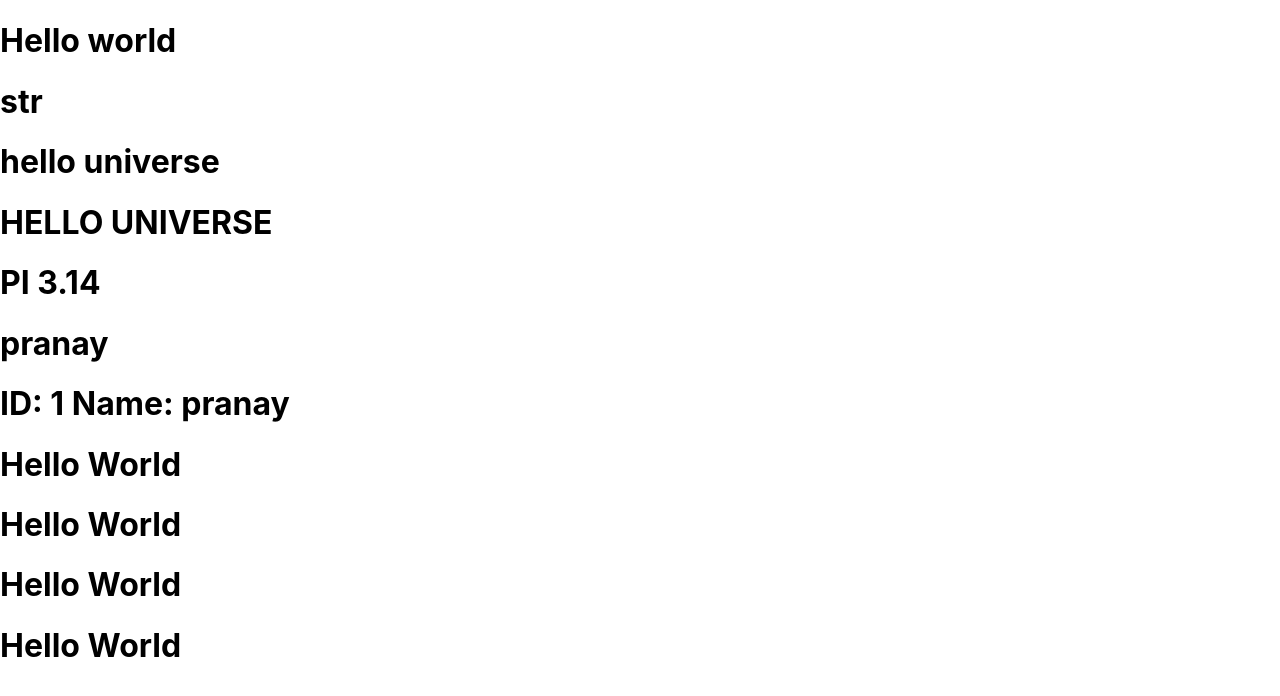
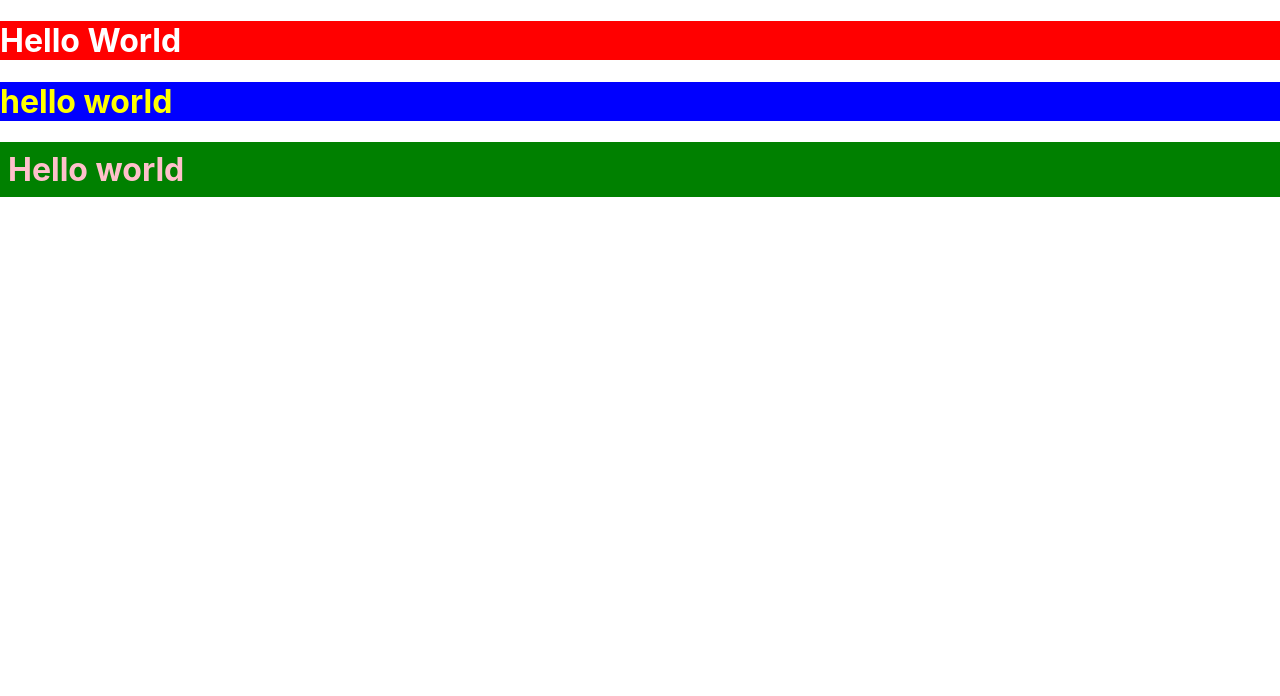
Before and after one commit to pranay2097/second-react-app, a React (Create React App) app: page / in a window 1280 px wide. Shown: the top 696 px of the page. Built offline with nearby package versions, Linux system fonts and the light colour scheme.

Commit message:
inline styling

```diff
--- a/src/App.js
+++ b/src/App.js
@@ -1,30 +1,24 @@
-//using object literal
-function App(){
-  let id = "id1";
-  let str = `hello universe`;
-  let pi = 3.14;
-  let active = true;
-  let user = { id: 1, name: "pranay"};
+//HTML+JS=JSx
+//putting the brain in html
+//Styling :: color
+//
+function App() {
+  //object literal
+  let style = {background: "red", color: "white"};
+  return (
+    <>
+      <h1 style={style}>Hello World</h1>
+      {/**first curly brace represent js expression */}
+      {/**second curly brace, its object literal */}
+      <h1 style={{background: "blue", color: "yellow"}}>hello world</h1>
 
-  //JSX :: user interface
-    return (
-      <>
-      <h1 id="id1">Hello world</h1>
-      <h1>str</h1>
-      <h1 id={id}>{str}</h1>
-      <h1>{str.toUpperCase()}</h1>
-      <h1>PI {pi} </h1>
-      <h1>{user.name}</h1>
-      <h1>ID: {user.id}  Name: {user.name}</h1>
+      {/**observation */}
+      {/**style attributes becomes camelcase in nature */}
+      {/**values are writing in double quotes */}
+      {/**multiple properties are separated by comma */}
+      <h1 style={{ backgroundColor: "green", color: "pink", padding: "8px"}}>Hello world</h1>
+    </>
+  );
+}
 
-      {/** use cases */}
-      <h1 id="id1">Hello World</h1>
-      <h1 id={"id1"}>Hello World</h1>
-      <h1 id={`id1`}>Hello World</h1>
-      <h1 id={id}>Hello World</h1>
-
-
-      </>
-    );
-}
 export default App;
```
